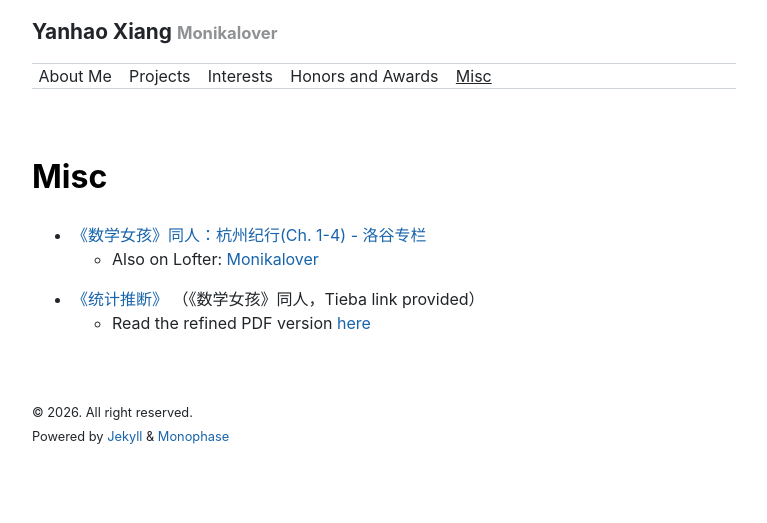
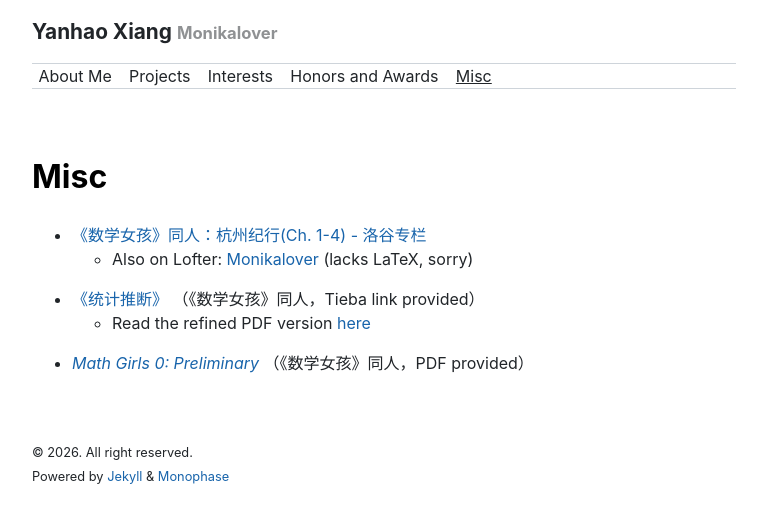
Before and after one commit to xiangyanhao/xiangyanhao.github.io, a Jekyll site: the page built from misc.md, in a window 1280 px wide. Shown: the top 523 px of the page, without its empty margins (256-1023 px from the left). Built offline with Jekyll 4.4.1, drawn with Linux system fonts in a browser that asks for light colours; nearby versions of some CDN libraries.

Commit message:
add math girls 0 preliminary

```diff
--- a/misc.md
+++ b/misc.md
@@ -5,6 +5,7 @@ permalink: /misc/
 ---
 
 - [《数学女孩》同人：杭州纪行(Ch. 1-4) - 洛谷专栏](https://www.luogu.com.cn/article/spnwnky6)
-    - Also on Lofter: [Monikalover](https://monikalover.lofter.com/)
+    - Also on Lofter: [Monikalover](https://monikalover.lofter.com/) (lacks LaTeX, sorry)
 - [《统计推断》](https://tieba.baidu.com/p/11033268922) （《数学女孩》同人，Tieba link provided）
     - Read the refined PDF version [here](/assets/stat_inference_ev.pdf)
+- [*Math Girls 0: Preliminary*](/assets/preliminary.pdf) （《数学女孩》同人，PDF provided）
```
Also changed, not shown: 1 other file.
